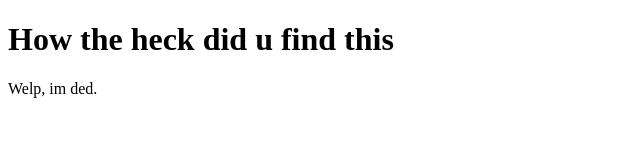
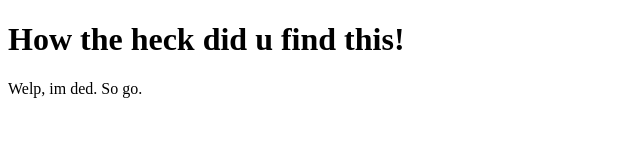
Before and after one commit to amazingikerlin3/amazingikerlin3.github.io, a plain HTML site: page index.html in a window 1280 px wide. Shown: the full height of the page, 0-640 px from the left. Drawn offline with Linux system fonts and the light colour scheme.

Commit message:
Initial commit

```diff
--- a/index.html
+++ b/index.html
@@ -1,7 +1,7 @@
 <!DOCTYPE html>
 <html>
 <body>
-<h1>How the heck did u find this</h1>
-<p>Welp, im ded.</p>
+<h1>How the heck did u find this!</h1>
+<p>Welp, im ded. So go.</p>
 </body>
 </html>
```
